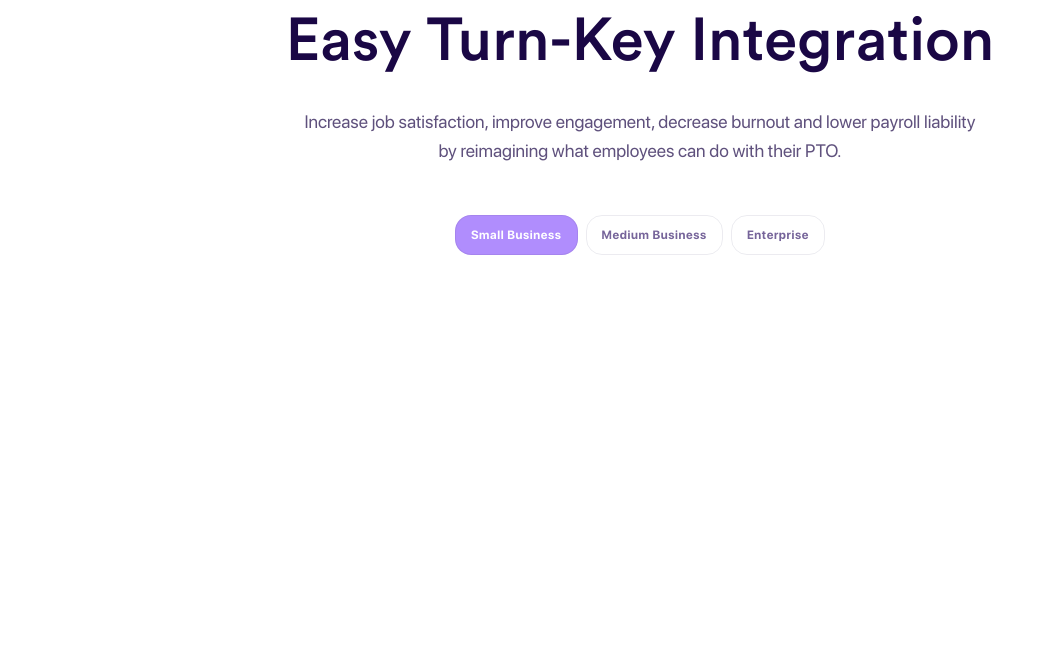
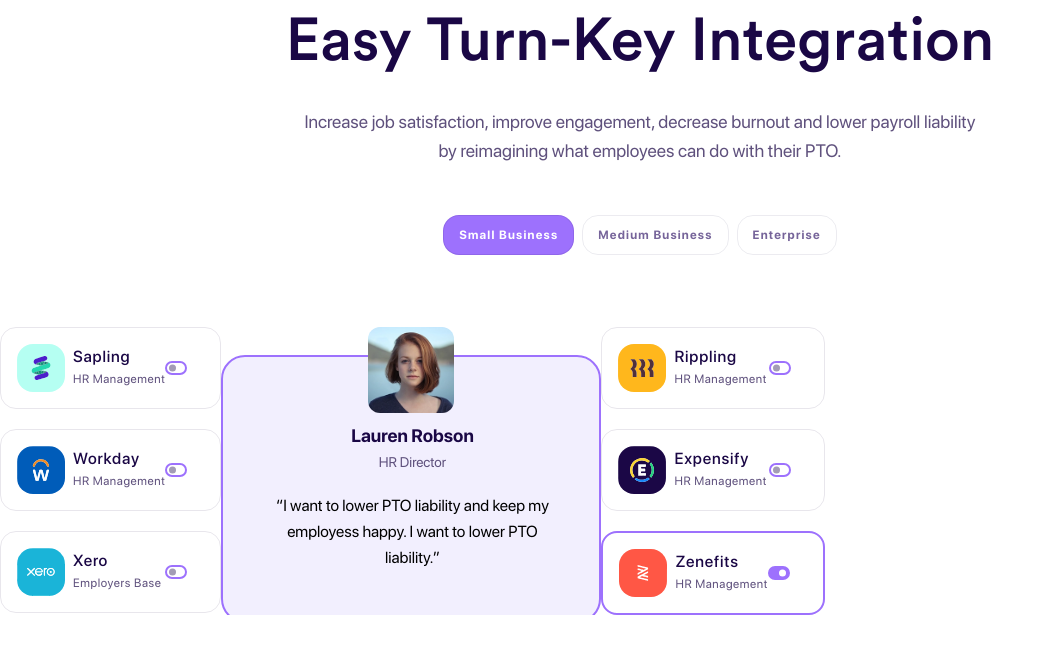
Before and after one commit to TornikeDz/nexus-project, a Next.js app: page / in a window 1280 px wide. Shown: the top 654 px of the page, without its empty margins (0-1054 px from the left). Built offline with nearby package versions, Linux system fonts and the light colour scheme.

Commit message:
added reducer

```diff
--- a/app/globals.css
+++ b/app/globals.css
@@ -28,8 +28,8 @@
 }
 
 /* Business Plan */
-.active {
-  @apply sm:text-white sm:bg-violet-soft
+.small_screen_plan__list__items.active {
+  @apply sm:text-white sm:bg-violet-soft opacity-100
   max-sm:text-violet-soft max-sm:bg-white max-sm:border-b-2 border-solid max-sm:border-b-violet-soft
 }
 
@@ -37,7 +37,7 @@
   @apply  max-sm:gap-0 max-sm:w-[440px]
 }
 .small_screen_plan__list__items {
-  @apply max-sm:w-[33%] max-sm:text-center
+  @apply max-sm:w-[146px] max-sm:text-center
 }
 
 .slider::before {
--- a/app/page.tsx
+++ b/app/page.tsx
@@ -1,19 +1,46 @@
 'use client';
 import Image from 'next/image';
-import { useState } from 'react';
-import { Heading, BusinessPlan, Description, Client, Service } from '@/components';
-import { businessPlan } from '@/constants'
+import { useReducer } from 'react';
+import { Heading, BusinessPlan, Description, Client, Service, ClientPreferences } from '@/components';
+import { businessPlan } from '@/constants';
+import { businessPlanReducer } from '@/types'
+
+function reducer(state, action) {
+  switch(action.type) {
+    case 'plan':
+      return {...state,
+        active: action.payload,
+        activePlanList: state.plansList[action.payload]
+      };
+    case 'service':
+
+    return state;
+
+  }
+}
+
+const initialState = {
+  active: businessPlan[0],
+  plansList: {
+    [businessPlan[0]]: ["Zenefits"],
+    [businessPlan[1]]: ["Workday", "Sapling"],
+    [businessPlan[2]]: ["Xero", "Rippling", "Expensify"]
+  },
+
+};
+
+initialState.activePlanList = initialState.plansList[initialState.active]
 
 export default function Home() {
-  const [plan, setPlan] = useState(businessPlan[0]);
-
+  const [state, dispatch] = useReducer(reducer, initialState);
   return (
-      <div className="flex flex-col gap-[50px]">
+      <div className="flex flex-col gap-[50px] ">
         <div className="flex flex-col mx-auto gap-6 max-sm:mx-[25px] max-w-[779px]">
           <Heading/>
           <Description/>
         </div>
-        <BusinessPlan activePlan={plan} makePlan={setPlan}/>
+        <BusinessPlan activePlan={state.active} activatePlan={dispatch}/>
+        <ClientPreferences activatedPlanList={state.activePlanList} serviceStatus={dispatch}/>
       </div>
   )
 }
--- a/components/BusinessPlan.tsx
+++ b/components/BusinessPlan.tsx
@@ -3,22 +3,28 @@
 import React from 'react';
 import { businessPlan } from '@/constants';
 
-const BusinessPlan = ({activePlan, makePlan}) => {
+import { businessPlans } from '@/types';
+
+const BusinessPlan = ({activePlan, activatePlan}: businessPlans) => {
+
+    const setActivePlan = (currentPlan: string) => {
+        activatePlan({type: 'plan', payload: currentPlan});
+    }
 
     return (
-        <div className="flex justify-center">
-            <ul className="flex gap-[8px] justify-center small_screen_plan_list">
+        <div className="flex justify-center max-sm:border-b-2 ">
+            <div className="flex gap-[8px] justify-center small_screen_plan_list ">
                 {businessPlan.map((item, index) => (
-                    <li onClick={(e) => makePlan(item)} key={index}
-                      className={`font-SfBd text-xs leading-[19.2px] tracking-wider whitespace-nowrap
-                      text-violet-dark opacity-80 max-sm:opacity-60 sm:border-violet-darkest
+                    <button onClick={() => setActivePlan(item)} key={`${item} ${index}`} disabled={activePlan === item}
+                      className={`font-SfBd max-sm:font-SfMd text-xs leading-[19.2px] tracking-widest whitespace-nowrap
+                      text-violet-dark sm:opacity-80 max-sm:opacity-60  sm:border-violet-darkest
                       sm:border sm:rounded-2xl  sm:border-opacity-10 border-solid
                       py-[9.5px] px-[15px] cursor-pointer
                       small_screen_plan__list__items ${activePlan === item ? 'active' : ''}`}>
                         {item}
-                    </li>
+                    </button>
                 ))}
-            </ul>
+            </div>
         </div>
     )
 }
--- a/components/Client.tsx
+++ b/components/Client.tsx
@@ -12,7 +12,7 @@ function Client() {
                 width={86}
                 height={86}
                 alt={`${client.name}'s avatar`}
-                className="absolute top-[-30px] left-[50%] translate-x-[-50%]"
+                className="absolute top-[-30px] max-sm:top-[-43px] left-[50%] translate-x-[-50%] rounded-xl"
                 />
                 <div className="font-SfBd text-lg leading-[18px] text-violet-darkest pt-[70px] max-sm:pt-[63px]">
                     {client.name}
--- /dev/null
+++ b/components/ClientPreferences.tsx
@@ -0,0 +1,42 @@
+'use client'
+
+import React from 'react';
+import { Client, Service  } from '@/components';
+import { servicesLeft, servicesRight } from '@/constants';
+
+const ClientPreferences = ({activatedPlanList, serviceStatus}) => {
+    return (
+        <div className="flex items-baseline max-sm:flex-col max-sm:gap-5 max-sm:max-h-[623px] overflow-scroll">
+            <div className="flex flex-col gap-5 max-sm:order-2">
+                {servicesLeft.map((item, index) => (
+                    <div key={`service ${item} ${index}`}>
+                        <Service serviceStatus={serviceStatus}
+                        name={item.name}
+                        description={item.description}
+                        icon={item.icon}
+                        activeStatus={activatedPlanList.includes(item.name)}
+                        />
+                    </div>
+                ))}
+            </div>
+            <div>
+                <Client/>
+            </div>
+            <div className="flex flex-col gap-5 relative max-sm:mt-[30px]">
+                {servicesRight.map((item, index) => (
+                    <div key={`service ${item} ${index}`}>
+                        <Service serviceStatus={serviceStatus}
+                        name={item.name}
+                        description={item.description}
+                        icon={item.icon}
+                        activeStatus={activatedPlanList.includes(item.name)}
+                        key={`service ${item} ${index}`}
+                        />
+                    </div>
+                ))}
+            </div>
+        </div>
+    )
+}
+
+export default ClientPreferences
--- a/components/Service.tsx
+++ b/components/Service.tsx
@@ -2,36 +2,39 @@
 
 import React from 'react';
 import Image from 'next/image';
-import {services} from '@/constants'
+import {ServiceModel} from '@/types'
 
-const service = services[0];
-const Service = () => {
-
+const Service = ({name, description, icon, activeStatus, serviceStatus}: ServiceModel) => {
+    const changeServiceStatus = () => {
+        console.log(name);
+        // serviceStatus({type: 'service', name: name, activeStatus})
+    }
 
     return (
-        <div className="max-w-[280px] pl-4 pr-[33px] py-4
+        <div className={`max-w-[280px] pl-4 pr-[33px] py-4
             flex justify-between items-center
-            border rounded-2xl border-light service_active">
+            border rounded-2xl border-light
+            ${activeStatus ? "service_active " : ''}`} >
             <div className="flex gap-2">
             <Image
-                src={service.icon}
+                src={icon}
                 width={48}
                 height={48}
-                alt={`${service.name}'s icon`}
-                className="rounded-2xl"
+                alt={`${name}'s icon`}
+                className="rounded-2xl w-[48px] h-[48px]"
             />
             <div className="flex-col">
                 <div className="font-SfMd block tracking-wider leading-[26px]  text-violet-darkest">
-                    {service.name}
+                    {name}
                 </div>
                 <div className="font-SfRg tracking-wider text-xs leading-[19px] text-purple-light-700">
-                    {service.description}
+                    {description}
                 </div>
             </div>
             </div>
-            <label htmlFor="checkbox" className="switch relative inline-block w-[22px] h-[14px]
+            <label  htmlFor="checkbox" className="switch relative inline-block w-[22px] h-[14px]
                 border-2  rounded-2xl cursor-pointer border-purple-light-400">
-                <input id="checkbox" type="checkbox"
+                <input id="checkbox" type="checkbox" checked={activeStatus} onChange={changeServiceStatus}
                 className="w-0 h-0 opacity-0 "/>
                 <span className="slider absolute  inset-0"/>
             </label>
@@ -40,11 +43,3 @@ const Service = () => {
 }
 
 export default Service
-
-// <label className="relative inline-block w-[22px] h-3.5
-// border-2 border-purple-light-100 rounded-2xl">
-//     <input type="checkbox" checked={check} onChange={setCheckStatus}
-//     className="absolute cursor-pointer inset-0 before:w-4" content={""}/>
-//     {/*   */}
-//     <span className="slider"/>
-// </label>
--- a/components/index.ts
+++ b/components/index.ts
@@ -3,11 +3,13 @@ import Heading from './Heading';
 import Description from './Description';
 import Client from './Client';
 import Service from './Service';
+import ClientPreferences from './ClientPreferences';
 
 export {
     Heading,
     Description,
     BusinessPlan,
     Client,
-    Service
+    Service,
+    ClientPreferences
 }
--- a/constants/index.ts
+++ b/constants/index.ts
@@ -7,7 +7,7 @@ export const client = {
     avatar: "/girlAvatar.webp"
 }
 
-export const services = [
+export const servicesLeft = [
     {
         name: "Sapling",
         description: "HR Management",
@@ -23,6 +23,9 @@ export const services = [
         description: "Employers Base",
         icon: "/xeroLogo.svg"
     },
+]
+
+export const servicesRight = [
     {
         name: "Rippling",
         description: "HR Management",
--- /dev/null
+++ b/types/index.ts
@@ -0,0 +1,20 @@
+import { Dispatch, SetStateAction } from "react";
+
+export interface businessPlans {
+    activePlan: string;
+    activatePlan: Dispatch<SetStateAction<string>>
+}
+
+export interface ServiceModel {
+    name: string,
+    description: string,
+    icon: string,
+    activeStatus: boolean
+}
+
+export interface businessPlanReducer {
+    state: string,
+    action: string
+}
+
+// Dispatch<SetStateAction<string>>
```
Also changed, not shown: 1 other file (tests, documents, lock files or other folders).
